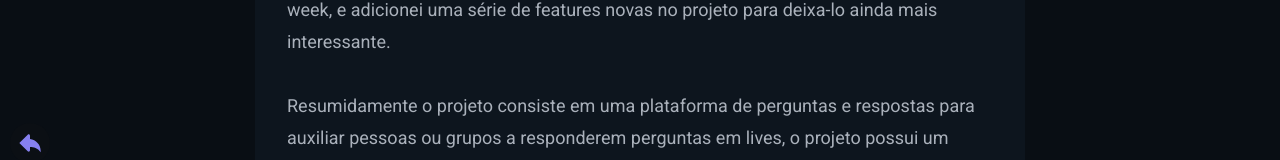
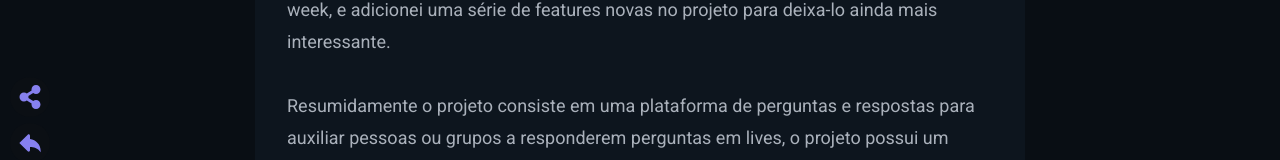
Before and after one commit to EddyPBR/eddypbr-website, a Next.js app: page /portfolio/letmeask in a window 1280 px wide. Shown: the part 627-787 px from the top of the page. Built offline with nearby package versions, Linux system fonts and the light colour scheme; no server answers.

Commit message:
:package: Adicionando share button component nas páginas de portfolio

```diff
--- a/src/pages/portfolio/[title].tsx
+++ b/src/pages/portfolio/[title].tsx
@@ -7,6 +7,7 @@ import { projects, ProjectType } from "../../data/projects";
 import { SEO } from "../../components/SEO";
 import { Badge } from "../../components/Badge";
 import { ExternalLink } from "../../components/ExternalLink";
+import { ShareButton } from "../../components/ShareButton";
 import { BackButton } from "../../components/BackButton";
 
 import { Container, PostHead, PostBody, ContentHead, ContentBody, ContentFooter } from "../../styles/Post";
@@ -65,6 +66,8 @@ export default function Letmeask({ project }: { project: ProjectType }) {
         </PostBody>
       </Container>
 
+      <ShareButton facebook copyUrl twitter />
+
       <BackButton />
     </>
   );
```
